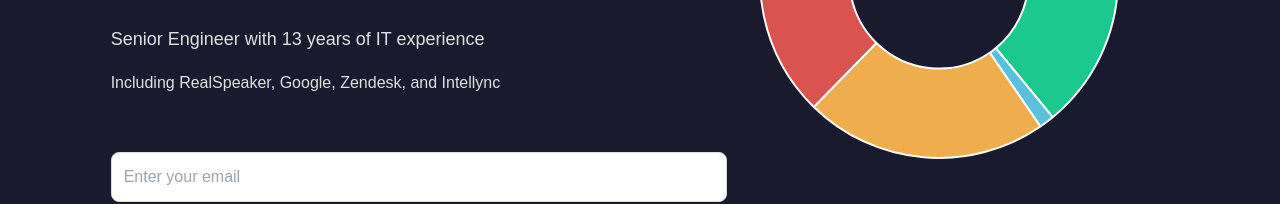
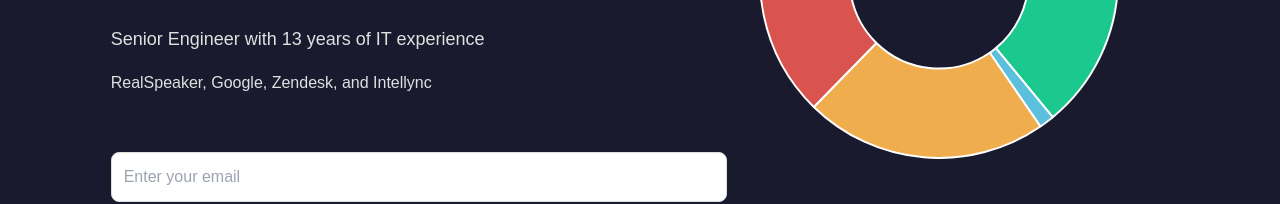
Before and after one commit to victorosetrov/mycv-react, a React (Create React App) app: page / in a window 1280 px wide. Shown: the part 307-511 px from the top of the page. Built offline with nearby package versions, Linux system fonts and the light colour scheme.

Commit message:
Updated long message13

```diff
--- a/src/components/MainIntro.jsx
+++ b/src/components/MainIntro.jsx
@@ -51,7 +51,7 @@ const MainIntro = ({ isDarkMode }) => {
             Senior Engineer with 13 years of IT experience
           </h1>
           <h1 className="text-md leading-relaxed">
-            Including RealSpeaker, Google, Zendesk, and Intellync
+            RealSpeaker, Google, Zendesk, and Intellync
           </h1>
         </div>
 
```
